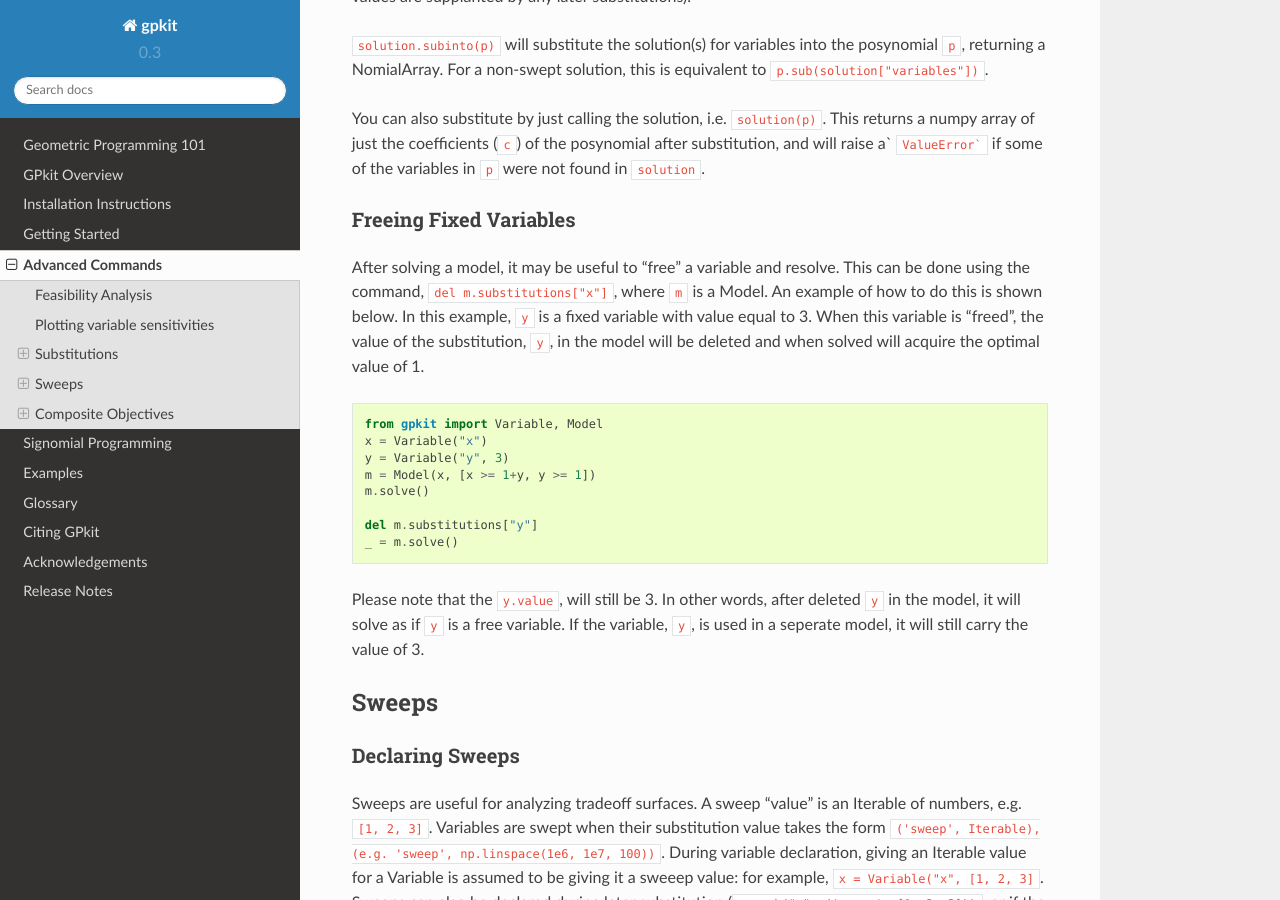
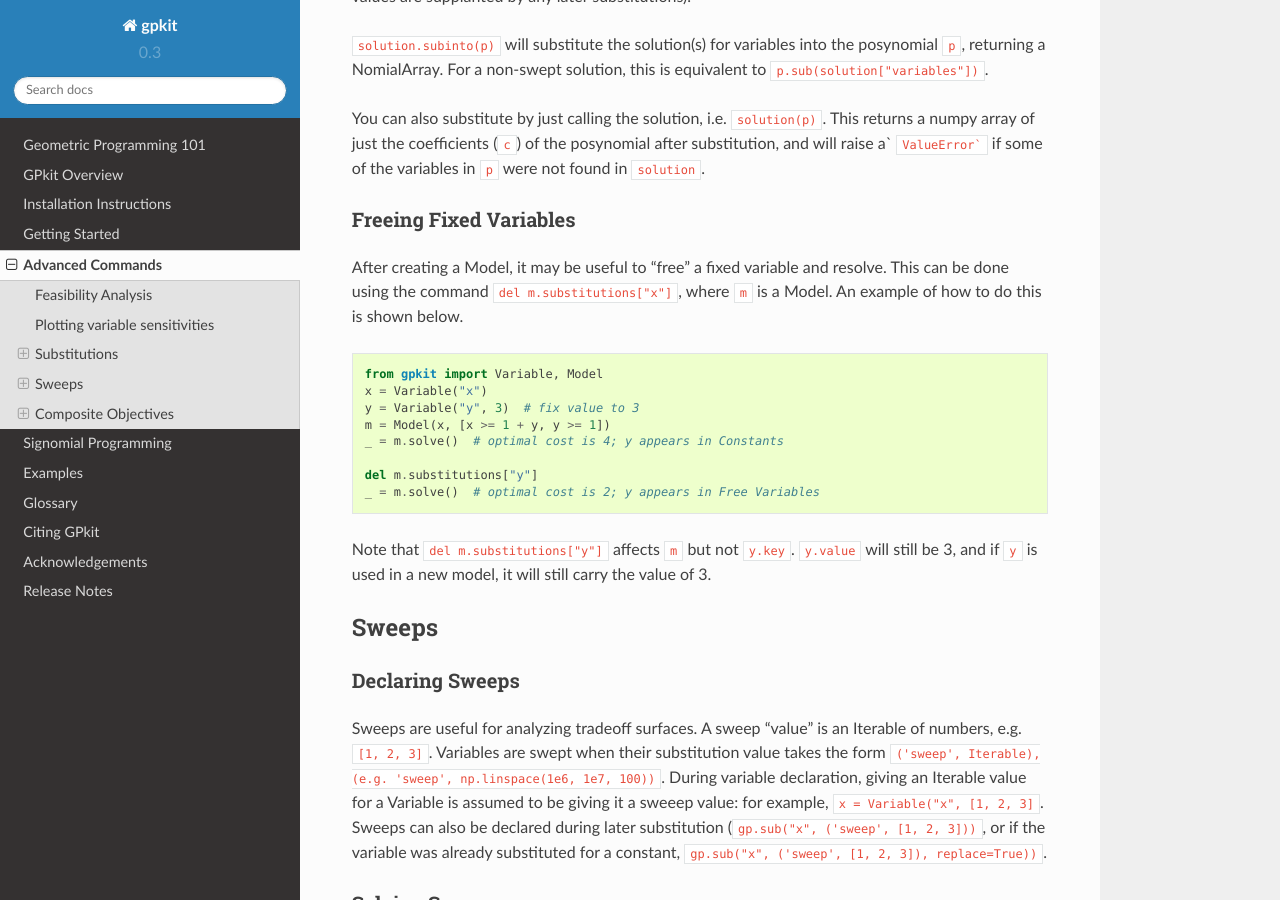
Before and after one commit to convexengineering/gpkit, a Sphinx documentation site: the page built from docs/source/advancedcommands.rst, in a window 1280 px wide and 900 px high, scrolled down 3231 px. Built offline with Sphinx 7.4.7 and the Read the Docs theme 2.0.0, drawn with Linux system fonts in a browser that asks for light colours.

Commit message:
shorten descriptions; add inline comments

````diff
--- a/docs/source/advancedcommands.rst
+++ b/docs/source/advancedcommands.rst
@@ -131,25 +131,27 @@ When a Model is created, any fixed Variables are used to form a dictionary: ``{v
 
 You can also substitute by just calling the solution, i.e. ``solution(p)``. This returns a numpy array of just the coefficients (``c``) of the posynomial after substitution, and will raise a` ``ValueError``` if some of the variables in ``p`` were not found in ``solution``.
 
-.. _Sweeps:
-
 Freeing Fixed Variables
 -----------------------
 
-After solving a model, it may be useful to "free" a variable and resolve.  This can be done using the command, ``del m.substitutions["x"]``, where ``m`` is a Model.  An example of how to do this is shown below. In this example, ``y`` is a fixed variable with value equal to 3.  When this variable is "freed", the value of the substitution, ``y``, in the model will be deleted and when solved will acquire the optimal value of 1.
+After creating a Model, it may be useful to "free" a fixed variable and resolve.  This can be done using the command ``del m.substitutions["x"]``, where ``m`` is a Model.  An example of how to do this is shown below.
 
 .. code-block:: python
 
     from gpkit import Variable, Model
     x = Variable("x")
-    y = Variable("y", 3)
-    m = Model(x, [x >= 1+y, y >= 1])
-    m.solve()
+    y = Variable("y", 3)  # fix value to 3
+    m = Model(x, [x >= 1 + y, y >= 1])
+    _ = m.solve()  # optimal cost is 4; y appears in Constants
 
     del m.substitutions["y"]
-    _ = m.solve()
+    _ = m.solve()  # optimal cost is 2; y appears in Free Variables
 
-Please note that the ``y.value``, will still be 3.  In other words, after deleted ``y`` in the model, it will solve as if ``y`` is a free variable. If the variable, ``y``, is used in a seperate model, it will still carry the value of 3.
+Note that ``del m.substitutions["y"]`` affects ``m`` but not ``y.key``.
+``y.value`` will still be 3, and if ``y`` is used in a new model,
+it will still carry the value of 3.
+
+.. _Sweeps:
 
 Sweeps
 ======
````
